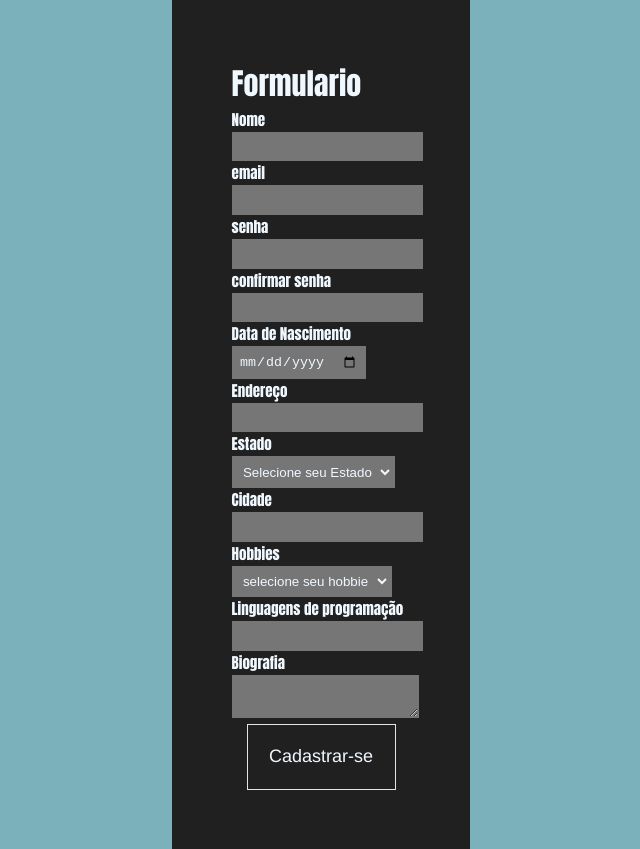
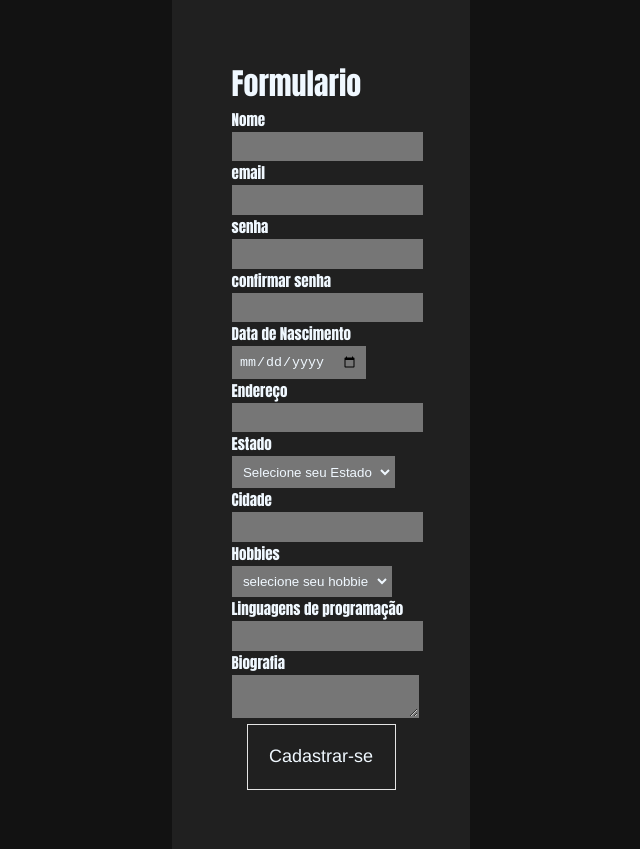
Before and after one commit to eoFranca/projetoVue1, a Vue app: page / in a window 1280 px wide. Shown: the whole page, without its empty margins (170-810 px from the left). Built offline with nearby package versions, Linux system fonts and the light colour scheme.

Commit message:
Update main.css

```diff
--- a/src/assets/main.css
+++ b/src/assets/main.css
@@ -1,7 +1,7 @@
 @import './base.css';
 
 body{
-  background-color: rgb(123, 177, 187);
+  background-color:rgba(0, 0, 0, 0.93);
 }
 #app {
   max-width: 1280px;
```
